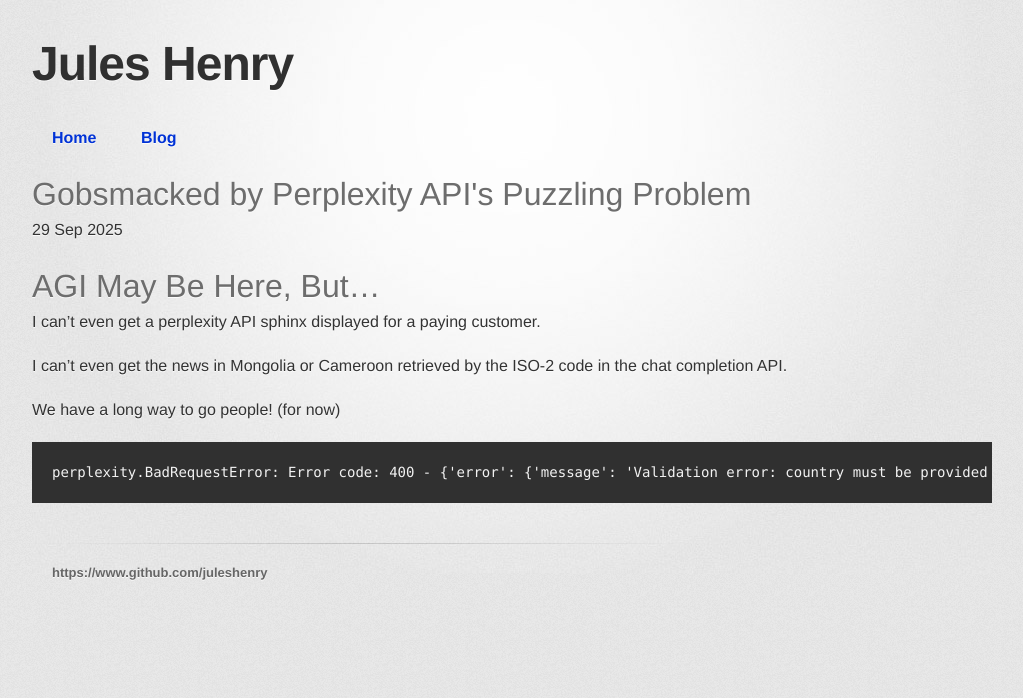
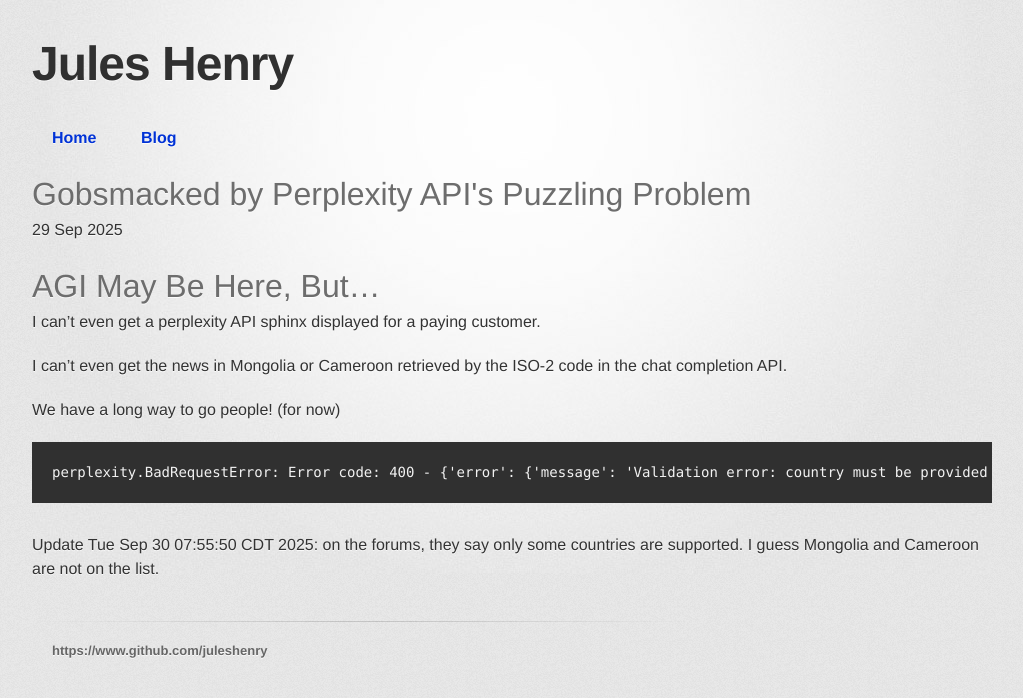
Before and after one commit to juleshenry/juleshenry.github.io, a Jekyll site: the page built from _posts/2025-09-29-Gobsmacked-by-Perplexity-APIs-Puzzling-Problem.md, in a window 1280 px wide. Shown: the top 698 px of the page, without its empty margins (0-1023 px from the left). Built offline with Jekyll 4.4.1, drawn with Linux system fonts in a browser that asks for light colours; some web fonts are replaced.

Commit message:
housekeeping

````diff
--- a/_posts/2025-09-29-AGI-May-Be-Here-But.md
+++ b/_posts/2025-09-29-Gobsmacked-by-Perplexity-APIs-Puzzling-Problem.md
@@ -15,3 +15,5 @@
 ```bsh
 perplexity.BadRequestError: Error code: 400 - {'error': {'message': 'Validation error: country must be provided as a valid 2-digit ISO country code, got MN', 'type': 'invalid_country_code', 'code': 400}}
 ```
+
+Update Tue Sep 30 07:55:50 CDT 2025: on the forums, they say only some countries are supported. I guess Mongolia and Cameroon are not on the list.
````
Also changed, not shown: _posts/2025-03-20-np=p.md (+1 -1 lines), index.html (+4 -4 lines), _posts/2024-06-23-Millionaire-SUCCESS-Habits.md (line endings or trailing spaces), 1 other file.
